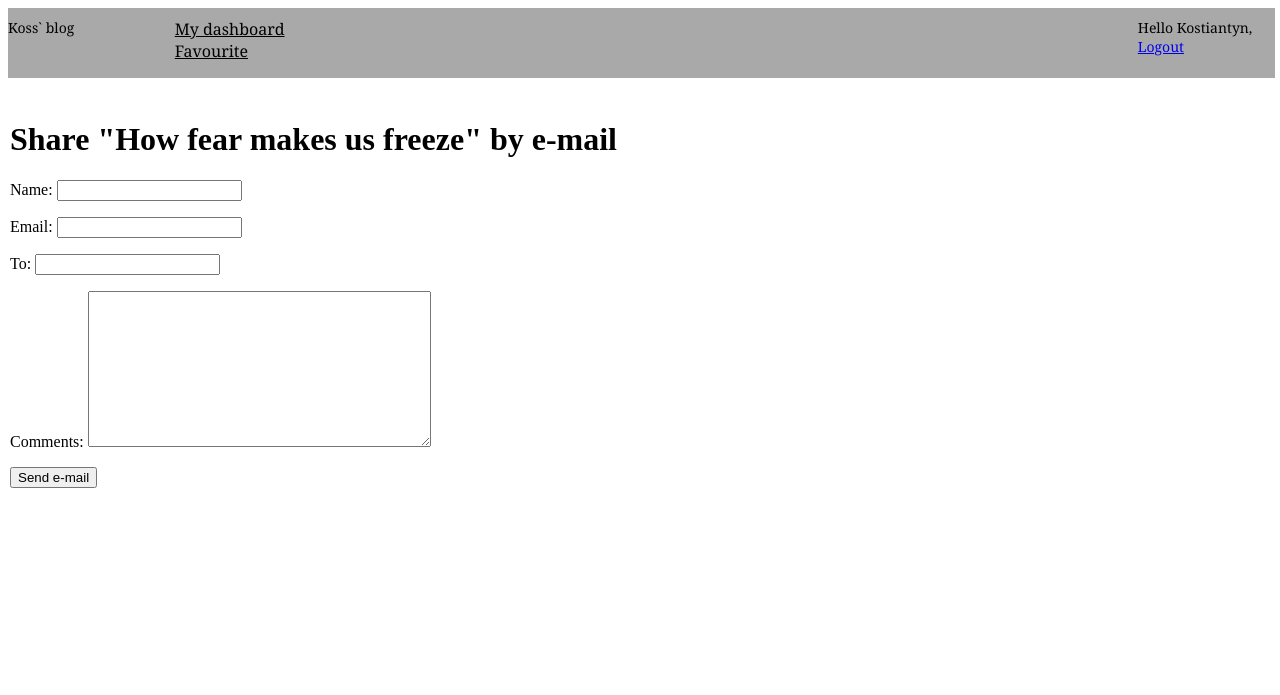
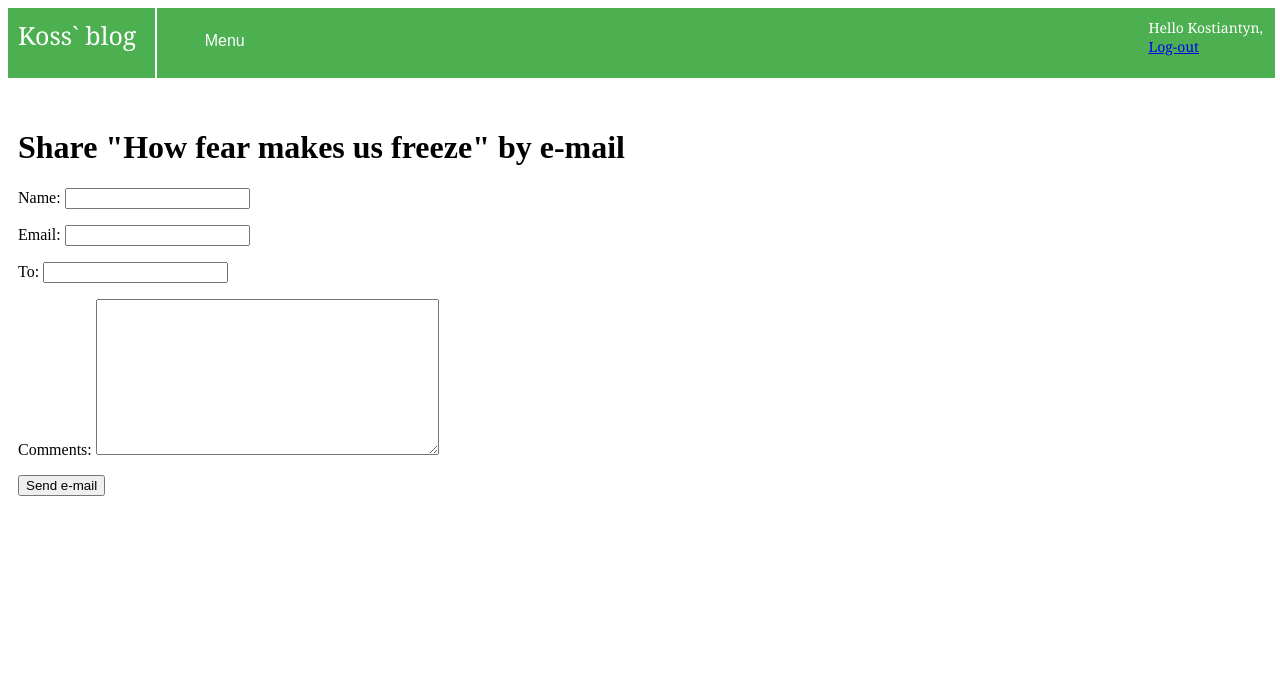
Before and after one commit to Nivelyr/my_blog, a Django app: page /blog/5/share/ in a window 1280 px wide. Shown: the top 695 px of the page. Run offline with Django 3.2, Linux system fonts and the light colour scheme; a user stored in the database is signed in; data comes from the database, SQL or seed files in the repository; both versions use the stored data as it was after the commit.

Commit message:
css remarks_2

```diff
--- a/blog/static/blog/st.css
+++ b/blog/static/blog/st.css
@@ -1,47 +1,45 @@
 body {
     width: 99%;
+    height: 200%;
+    position: absolute;
 }
+
 #header {
-    background-color: darkgray;
+    background-color: #4CAF50;
     font-family: Cambria, Cochin, Georgia, Times, Times New Roman, serif;
     left: 0px;
     top: 0px;
     height:70px;
 }
+
 .logo {
     float: left;
     width: 10%;
     height: 70px;
-    margin: 10px 0 0 0;
-    font-size: 14px;
+    padding-top: 10px;
+    padding-right: 10px;
+    padding-left: 10px;
+    font-size: 25px;
+    color: white;
+    border-right: 2px solid white;
 }
-.menu {
-    float: left;
-    width: 76%;
-    list-style: none;
-    margin: 10px 0 0 0;
-}
-.menu a {
-    font-size: 16px;
-    color: black;
-}
-.menu a:hover {
-    font-size: 18px;
-    color: blue;
-}
+
 .user {
-    float: left;
+    float: right;
     width: 10%;
     height: 70px;
-    margin: 10px 0 0 0;
+    padding-top: 10px;
     font-size: 14px;
+    color: white;
 }
+
 #content {
-    position:fixed;
+    position:absolute;
     left: 10px;
     top: 100px;
     width: 66%;
 }
+
 #footer {
    position:fixed;
    left:0px;
@@ -54,7 +52,47 @@ body {
    color: snow;
    line-height: 0.4;
 }
+
 #footer h2 {
     font-size: 13px;
+}
 
+.dropbtn {
+    float: left;
+    background-color: #4CAF50;
+    color: white;
+    padding: 8px;
+    font-size: 16px;
+    border: none;
+    cursor: pointer;
 }
+
+.dropdown {
+    position: relative;
+    display: inline-block;
+}
+
+.dropdown-content {
+    display: none;
+    position: absolute;
+    background-color: #f9f9f9;
+    min-width: 160px;
+    box-shadow: 0px 8px 16px 0px rgba(0,0,0,0.2);
+}
+
+.dropdown-content a {
+    color: black;
+    padding: 12px 16px;
+    text-decoration: none;
+    display: block;
+}
+
+.dropdown-content a:hover {background-color: #f1f1f1}
+
+.dropdown:hover .dropdown-content {
+    display: block;
+}
+
+.dropdown:hover .dropbtn {
+    background-color: #3e8e41;
+}
--- a/blog/templates/blog/base.html
+++ b/blog/templates/blog/base.html
@@ -10,34 +10,27 @@
     <div id="header">
         <span class="logo">Koss` blog</span>
         {% if request.user.is_authenticated %}
-            <ul class="menu">
-                <li {% if section == "dashboard" %}class="selected"{% endif %}>
-                    <a href="{% url 'blog:dashboard' %}">My dashboard</a>
-                </li>
-                <li {% if section == "images" %}class="selected"{% endif %}>
-                    <a href="#">Favourite</a>
-                </li>
+            <ul class="dropdown">
+                <button class="dropbtn">Menu</button>
+                <div class="dropdown-content">
+                    {% if section == "dashboard" %}class="selected"{% endif %}>
+                        <a href="{% url 'blog:dashboard' %}">My dashboard</a>
+                    {% if section == "images" %}class="selected"{% endif %}>
+                        <a href="#">Favourite</a>
+
             </ul>
         {% endif %}
 
         <span class="user">
             {% if request.user.is_authenticated %}
                 Hello {{ request.user.first_name }},
-                <a href="{% url "blog:logout" %}">Logout</a>
+                <a href="{% url 'blog:logout' %}">Log-out</a>
             {% else %}
-                <a href="{% url "blog:login" %}">Log-in</a>
+                <a href="{% url 'blog:login' %}">Log-in</a>
             {% endif %}
         </span>
 
     </div>
-    <!--
-    <div>
-        <form class='logo' action='login/' method="post">
-            {% csrf_token %}
-            <input type="submit" class="btn" value="LOG IN" name="mybtn">
-        </form>
-    </div>
-    -->
     <div id="footer">
         <h2>Koss` blog</h2>
             <p>2016</p>
--- a/blog/templates/registration/logged_out.html
+++ b/blog/templates/registration/logged_out.html
@@ -2,5 +2,5 @@
 {% block title %}Logged out{% endblock %}
 {% block content %}
     <h1>Logged out</h1>
-    <p>You have been successfully logged out. You can <a href="{% url"blog:login" %}">log-in again</a>.</p>
+    <p>You have been successfully logged out. You can <a href="{% url 'blog:login' %}">log-in again</a>.</p>
 {% endblock %}
--- a/blog/templates/registration/login.html
+++ b/blog/templates/registration/login.html
@@ -11,7 +11,7 @@
         <form action="{% url 'blog:login' %}" method="post">
             {{ form.as_p }}
             {% csrf_token %}
-            <input type="hidden" name="next" value=".." />
+            <input type="hidden" name="next" value="/blog/" />
             <p><input type="submit" value="Log-in"></p>
         </form>
     </div>
--- a/blog/views.py
+++ b/blog/views.py
@@ -89,5 +89,5 @@ def post_detail(request, year, month, day, post):
 class PostListView(ListView):
     queryset = Post.published.all()
     context_object_name = 'posts'
-    paginate_by = 3
+    paginate_by = 10
     template_name = 'blog/post/list.html'
```
Also changed, not shown: my_blog/settings.py (+4 -4 lines), db.sqlite3, 3 other files.
